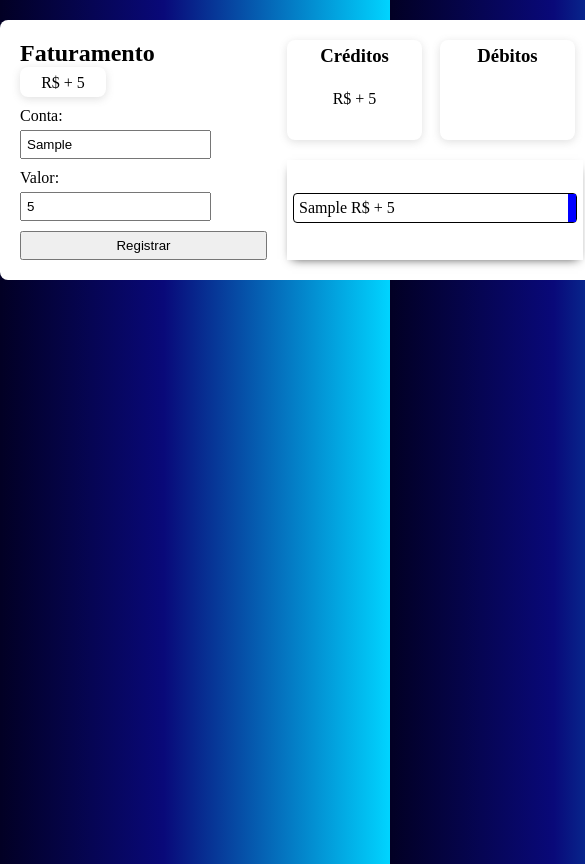
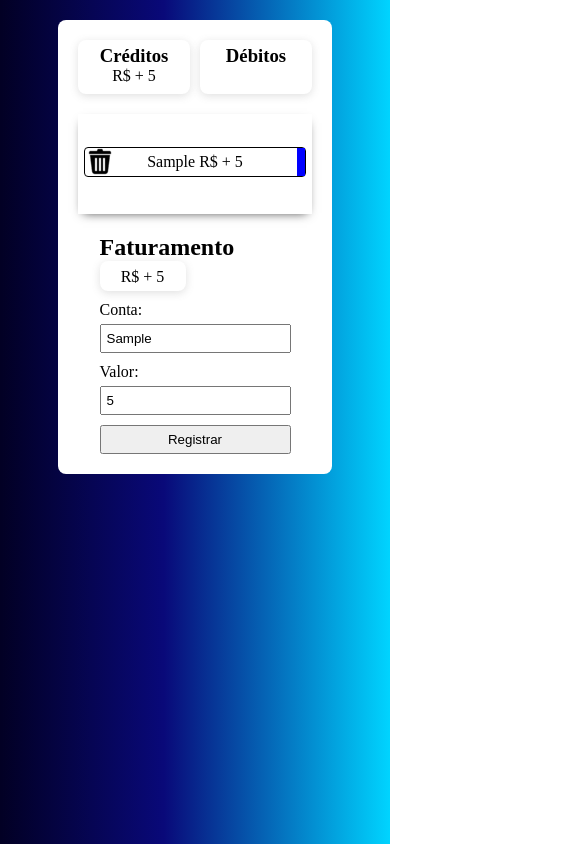
Before and after one commit to PedroLimam/Sistema-Controle-Financeiro, a plain HTML site: page index.html in a window 390 px wide. Both pictures are taken after typing "Sample", "5" into the empty fields and a click on the button "Registrar". Shown: the whole page, 585 px wide, since content can reach past the window. Drawn offline with Linux system fonts and the light colour scheme.

Commit message:
melhorando interação e responsividade

```diff
--- a/main.js
+++ b/main.js
@@ -46,10 +46,27 @@ class SaveAccounts{
     insertAccount(){
         const containerContas = document.querySelector("#contas")
 
+        const boxConta = document.createElement("div")
+        boxConta.classList.add('box-conta')
+        boxConta.style.cssText = `position: relative; z-index: 1;`
+
+        const imgTrash = document.createElement("img")
+        imgTrash.src = "lixeira.png"
+        imgTrash.alt = "ilustração lixeira"
+        imgTrash.style.cssText = `
+        position: absolute;
+        top: -2px;
+        left: 0px;
+        z-index: 2;
+        `
+        boxConta.appendChild(imgTrash)
+
         const conta = document.createElement("p")
         conta.insertAdjacentText('afterbegin', `${this.nome} R$ ${this.checkerNumberFormatting()} ${this.valor}`)
         conta.classList.add(`${this.id}`)
-        containerContas.insertAdjacentElement('beforeend', conta)
+        boxConta.appendChild(conta)
+
+        containerContas.insertAdjacentElement('beforeend', boxConta)
 
         if(this.checkerNumberFormatting() === '+'){
             conta.classList.add("conta-credito")
@@ -57,11 +74,13 @@ class SaveAccounts{
             conta.classList.add("conta-debito")
         }
 
-        conta.addEventListener('click', function(e){
-            let clickedElement = e.target
-            let clickedElementId = e.target.classList[0]
+        imgTrash.addEventListener('click', function(e){
+            const clickedElement = e.target
+            const boxClickedElement = clickedElement.parentNode
 
-            containerContas.removeChild(clickedElement)
+            let clickedElementId = clickedElement.nextSibling.classList[0]
+
+            containerContas.removeChild(boxClickedElement)
 
             const novoTeste = accounts.filter(e => e.id != clickedElementId)
             accounts = novoTeste
--- a/style.css
+++ b/style.css
@@ -93,6 +93,7 @@ form button{
     padding: 5px;
     margin-bottom: 5px;
     position: relative;
+    text-align: center;
 }
 #contas .conta-debito::before {
     content: '';
@@ -110,3 +111,54 @@ form button{
     height: -webkit-fill-available;
     position: absolute;
 }
+.box-conta img{
+    transition: all 400ms ease;
+}
+
+.box-conta img:hover{
+    transform: translateY(-1px);
+}
+
+@media (max-width: 767px){
+    main {
+        display: flex;
+        flex-direction: column-reverse;
+        width: fit-content;
+        justify-content: center;
+        align-items: center;
+    }
+
+}
+
+@media (max-width: 480px) {
+    body{
+        display: flex;
+    }
+
+    main {
+        display: flex;
+        flex-direction: column-reverse;
+        width: fit-content;
+        justify-content: center;
+        align-items: center;
+    }
+
+    .box-right {
+        display: grid;
+        grid-template-columns: 1fr;
+        grid-template-rows: 1fr;
+    }
+
+    #debitos, #creditos{
+        width: fit-content;
+        min-width: 112px;
+    }
+
+    #contas{
+        width: 100%;
+    }
+
+    form button {
+        width: 100%;
+    }
+  }
```
Also changed, not shown: index.html (+0 -1 lines), lixeira.png (added).
